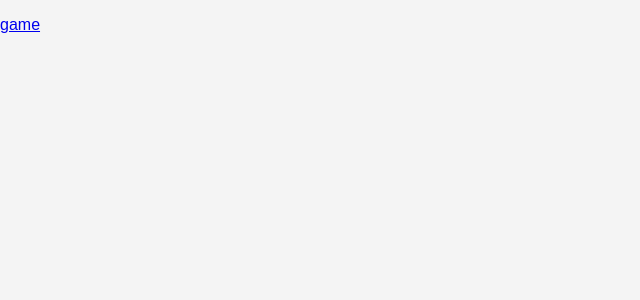
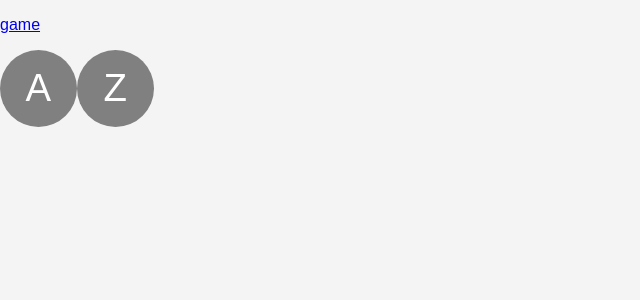
Before and after one commit to mathis-magnin/fingerfit, an Angular app in the folder front-end/: page /game in a window 1280 px wide. Shown: the top 300 px of the page, without its empty margins (0-640 px from the left). Built offline with nearby package versions, Linux system fonts and the light colour scheme.

Commit message:
feature: Key component is added. #11

```diff
--- a/front-end/src/app/app.module.ts
+++ b/front-end/src/app/app.module.ts
@@ -7,6 +7,7 @@ import { HomeComponent } from './pages/home/home.component';
 import { GameComponent } from './pages/game/game.component';
 import { CongratsComponent } from './pages/congrats/congrats.component';
 import { OptionsComponent } from './pages/options/options.component';
+import { KeyComponent } from './components/key/key.component';
 
 @NgModule({
   declarations: [
@@ -14,7 +15,8 @@ import { OptionsComponent } from './pages/options/options.component';
     HomeComponent,
     GameComponent,
     OptionsComponent,
-    CongratsComponent
+    CongratsComponent,
+    KeyComponent
   ],
   imports: [
     BrowserModule,
--- /dev/null
+++ b/front-end/src/app/components/key/key.component.html
@@ -0,0 +1,3 @@
+<button class="key">
+    {{label}}
+</button>
--- /dev/null
+++ b/front-end/src/app/components/key/key.component.ts
@@ -0,0 +1,14 @@
+import { Component, Input } from '@angular/core';
+
+@Component({
+    selector: 'app-key',
+    templateUrl: './key.component.html',
+    styleUrls: ['./key.component.scss']
+})
+export class KeyComponent {
+
+    @Input()
+    public label: string = '';
+
+    constructor() { }
+}
--- a/front-end/src/app/components/key/key.html
+++ /dev/null
@@ -1,3 +0,0 @@
-<button class="key" matrio-class>
-    <matrio-content></matrio-content>
-</button>
--- a/front-end/src/app/pages/game/game.component.html
+++ b/front-end/src/app/pages/game/game.component.html
@@ -1,3 +1,6 @@
 <a routerLink="/congrats">
     <p>game</p> <!--supprimer-->
 </a>
+
+<app-key [label]="a" />
+<app-key [label]="z" />
--- a/front-end/src/app/pages/game/game.component.ts
+++ b/front-end/src/app/pages/game/game.component.ts
@@ -6,5 +6,9 @@ import { Component } from '@angular/core';
   styleUrls: ['./game.component.scss']
 })
 export class GameComponent {
+
+  public a: string = "A"; // temporary this line should be in keyboard component
+  public z: string = "Z"; // temporary this line should be in keyboard component
+
   constructor() { }
 }
```
Also changed, not shown: front-end/src/app/pages/home/home.component.scss (+17 -11 lines), front-end/src/app/components/key/key.component.scss (renamed from front-end/src/app/components/key/key.css).
